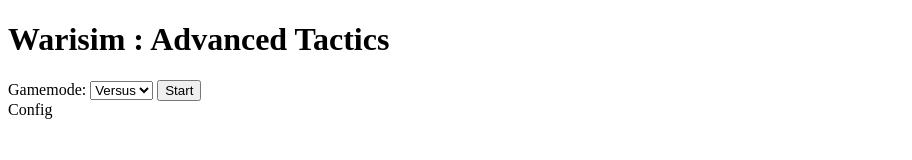
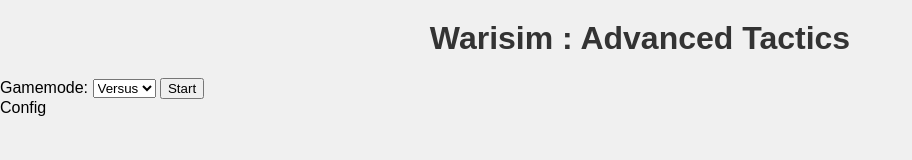
Before and after one commit to NoxXVI/B1-EFREI-Warisim, a plain HTML site: page index.html in a window 1280 px wide. Shown: the whole page, without its empty margins (0-912 px from the left). Drawn offline with Linux system fonts and the light colour scheme.

Commit message:
slt tout le monde

```diff
--- a/index.html
+++ b/index.html
@@ -4,6 +4,7 @@
     <meta charset="UTF-8" />
     <meta name="viewport" content="width=device-width, initial-scale=1.0" />
     <title>Document</title>
+    <link rel="stylesheet" href="style.css">
   </head>
   <body>
     <h1>Warisim : Advanced Tactics</h1>
@@ -11,7 +12,9 @@
     <select name="Gamemode" id="gamemode-select">
       <option value="Versus">Versus</option>
     </select>
-    <button type="button">Start</button>
+    <a href="/game.html">
+      <button>Start</button>
+    </a>
     <div>Config</div>
   </body>
 </html>
--- /dev/null
+++ b/style.css
@@ -0,0 +1,21 @@
+/* Définir le style pour le corps de la page */
+body {
+    font-family: Arial, sans-serif;
+    background-color: #f0f0f0;
+    margin: 0;
+    padding: 0;
+}
+
+/* Styliser les titres */
+h1 {
+    color: #333;
+    text-align: center;
+    margin-top: 20px;
+}
+
+/* Styliser les paragraphes */
+p {
+    color: #666;
+    line-height: 1.6;
+    margin: 20px;
+}
```
Also changed, not shown: game.html (added, +11 -0 lines), 2 other files.
